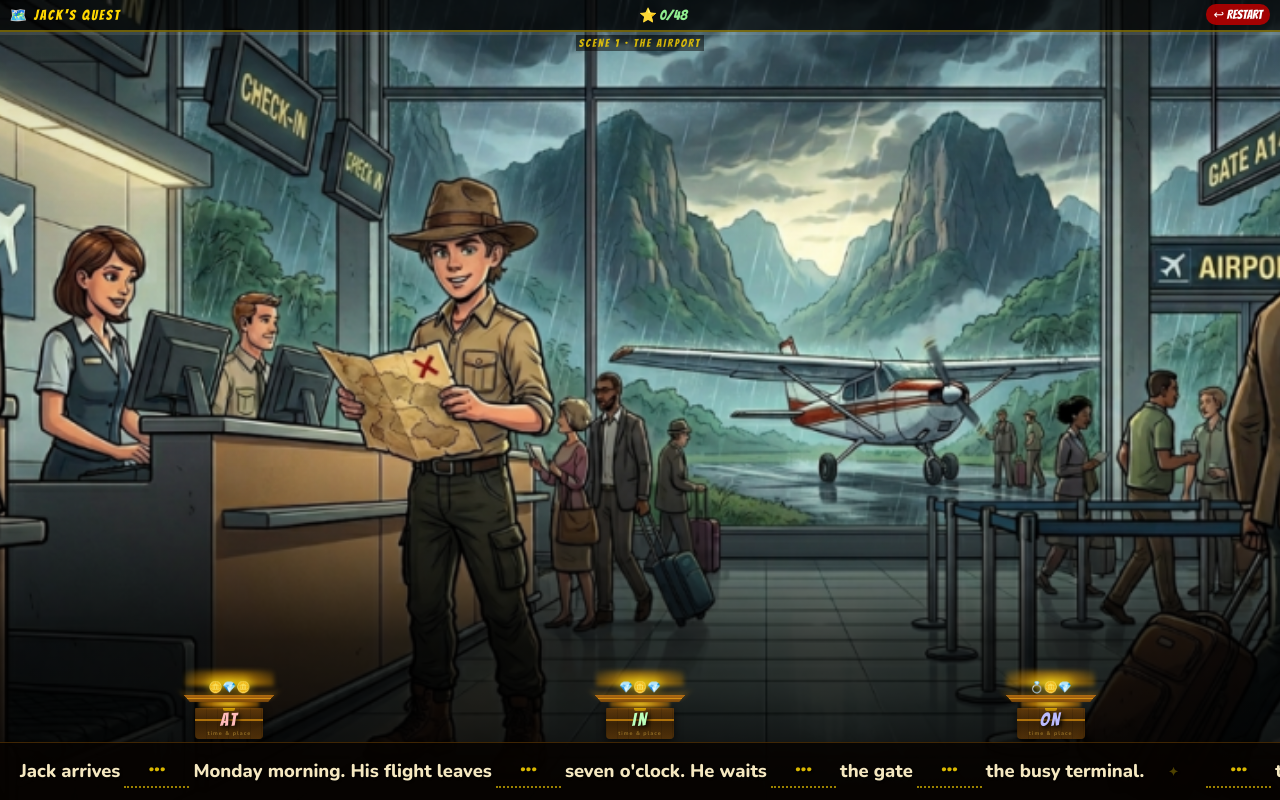
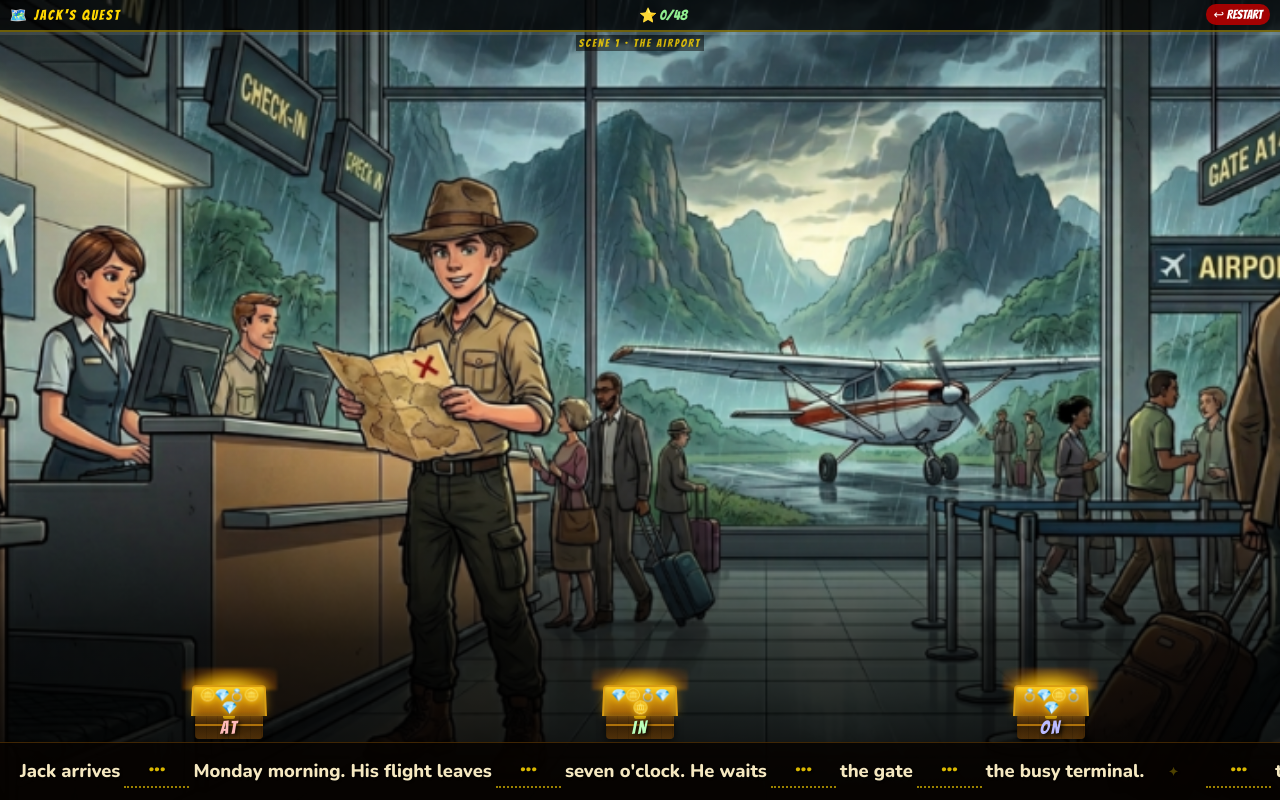
Before and after one commit to davross99/jack-game, a plain HTML site: page index.html in a window 1280 px wide. Both pictures are taken after a click on the button "▶ START ADVENTURE". Drawn offline with nearby package versions, Linux system fonts and the light colour scheme.

Commit message:
Update index.html

```diff
--- a/index.html
+++ b/index.html
@@ -96,51 +96,39 @@ body{font-family:'Nunito',sans-serif;user-select:none;-webkit-user-select:none;}
 
 /* Gold rays beaming upward */
 .c-rays{
-  width:130%;height:clamp(10px,3vw,16px);
+  width:140%;height:clamp(14px,4vw,22px);
   position:relative;z-index:4;
   background:radial-gradient(ellipse at center bottom,
-    rgba(255,225,40,0.9) 0%,
-    rgba(255,170,0,0.5) 50%,
+    rgba(255,230,50,0.95) 0%,
+    rgba(255,180,0,0.6) 40%,
+    rgba(255,120,0,0.2) 70%,
     transparent 100%);
-  filter:blur(2px);
-  margin-bottom:-4px;
+  filter:blur(1.5px);
+  margin-bottom:-6px;
 }
 
-/* Gold spill */
-.c-spill{
-  font-size:clamp(0.5rem,1.8vw,0.7rem);
-  line-height:1;text-align:center;
+/* Open lid container — shows treasure inside */
+.c-lid-open{
+  width:112%;
   position:relative;z-index:5;
-  margin-bottom:-3px;
-  filter:drop-shadow(0 -2px 5px rgba(255,210,0,0.9));
+  background:linear-gradient(180deg,rgba(255,200,30,0.95),rgba(220,150,10,0.9),rgba(180,100,5,0.85));
+  border:2px solid rgba(220,160,20,0.9);
+  border-bottom:none;
+  border-radius:4px 4px 0 0;
+  padding:0.18rem 0.1rem 0.1rem;
+  box-shadow:
+    inset 0 2px 8px rgba(255,220,50,0.6),
+    inset 0 -2px 4px rgba(0,0,0,0.3),
+    0 -3px 10px rgba(255,180,0,0.4);
+  transform:perspective(80px) rotateX(5deg);
+  transform-origin:bottom center;
 }
 
-/* Open lid — wide angle */
-.c-lid{
-  width:118%;height:clamp(7px,2.2vw,11px);
-  position:relative;z-index:4;
-  transform:perspective(55px) rotateX(-52deg) translateY(2px);
-  transform-origin:bottom center;
-  border-radius:2px 2px 0 0;
-  overflow:hidden;
-  box-shadow:0 -3px 6px rgba(255,170,0,0.25);
-}
-.c-lid::before{
-  content:'';position:absolute;inset:0;
-  background:linear-gradient(180deg,rgba(200,120,18,0.88),rgba(125,72,8,0.88));
-}
-.c-lid::after{
-  content:'';position:absolute;top:40%;left:0;right:0;height:2px;
-  background:rgba(230,155,18,0.8);
-}
-
-/* Inner gold glow */
-.c-glow{
-  width:88%;height:clamp(5px,1.5vw,8px);
-  background:radial-gradient(ellipse,rgba(255,220,40,1),rgba(255,155,0,0.6),transparent);
-  filter:blur(1.5px);
-  position:relative;z-index:3;
-  margin-top:-1px;
+.c-treasure{
+  font-size:clamp(0.55rem,2vw,0.8rem);
+  line-height:1;text-align:center;
+  filter:drop-shadow(0 1px 3px rgba(255,200,0,0.8));
+  letter-spacing:-1px;
 }
 
 /* Chest body */
@@ -294,42 +282,39 @@ body{font-family:'Nunito',sans-serif;user-select:none;-webkit-user-select:none;}
     <!-- AT -->
     <div class="chest-outer">
       <div class="c-rays"></div>
-      <div class="c-spill">🪙💎🪙</div>
-      <div class="c-lid"></div>
-      <div class="c-glow"></div>
+      <div class="c-lid-open">
+        <div class="c-treasure">🪙💎💍🪙💎</div>
+      </div>
       <div class="c-body">
         <div class="c-clasp"></div>
         <div class="c-inner">
           <div class="prep-word" data-word="at" style="color:#ffbbbb;" draggable="true">AT</div>
-          <div class="c-hint">time &amp; place</div>
         </div>
       </div>
     </div>
     <!-- IN -->
     <div class="chest-outer">
       <div class="c-rays"></div>
-      <div class="c-spill">💎🪙💎</div>
-      <div class="c-lid"></div>
-      <div class="c-glow"></div>
+      <div class="c-lid-open">
+        <div class="c-treasure">💎🪙💍💎🪙</div>
+      </div>
       <div class="c-body">
         <div class="c-clasp"></div>
         <div class="c-inner">
           <div class="prep-word" data-word="in" style="color:#bbffbb;" draggable="true">IN</div>
-          <div class="c-hint">time &amp; place</div>
         </div>
       </div>
     </div>
     <!-- ON -->
     <div class="chest-outer">
       <div class="c-rays"></div>
-      <div class="c-spill">💍🪙💎</div>
-      <div class="c-lid"></div>
-      <div class="c-glow"></div>
+      <div class="c-lid-open">
+        <div class="c-treasure">💍💎🪙💍💎</div>
+      </div>
       <div class="c-body">
         <div class="c-clasp"></div>
         <div class="c-inner">
           <div class="prep-word" data-word="on" style="color:#bbbbff;" draggable="true">ON</div>
-          <div class="c-hint">time &amp; place</div>
         </div>
       </div>
     </div>
@@ -407,7 +392,7 @@ const TOTAL_GAPS=cc;
 let score=0,curGap=0,curScene=0,gameOn=false,dragWord=null,scrollX=0,rafId=null;
 
 // Scroll speed calibrated for 12 year old reading pace
-const SPD=1.2;        // consistent reading speed for 12 year olds
+const SPD=2.4;        // doubled speed as requested
 const SPD_SLOW=0.15;  // slows as gap approaches
 const STOP_PX=65;     // stops completely here
 const SLOW_PX=280;    // starts slowing here
```
